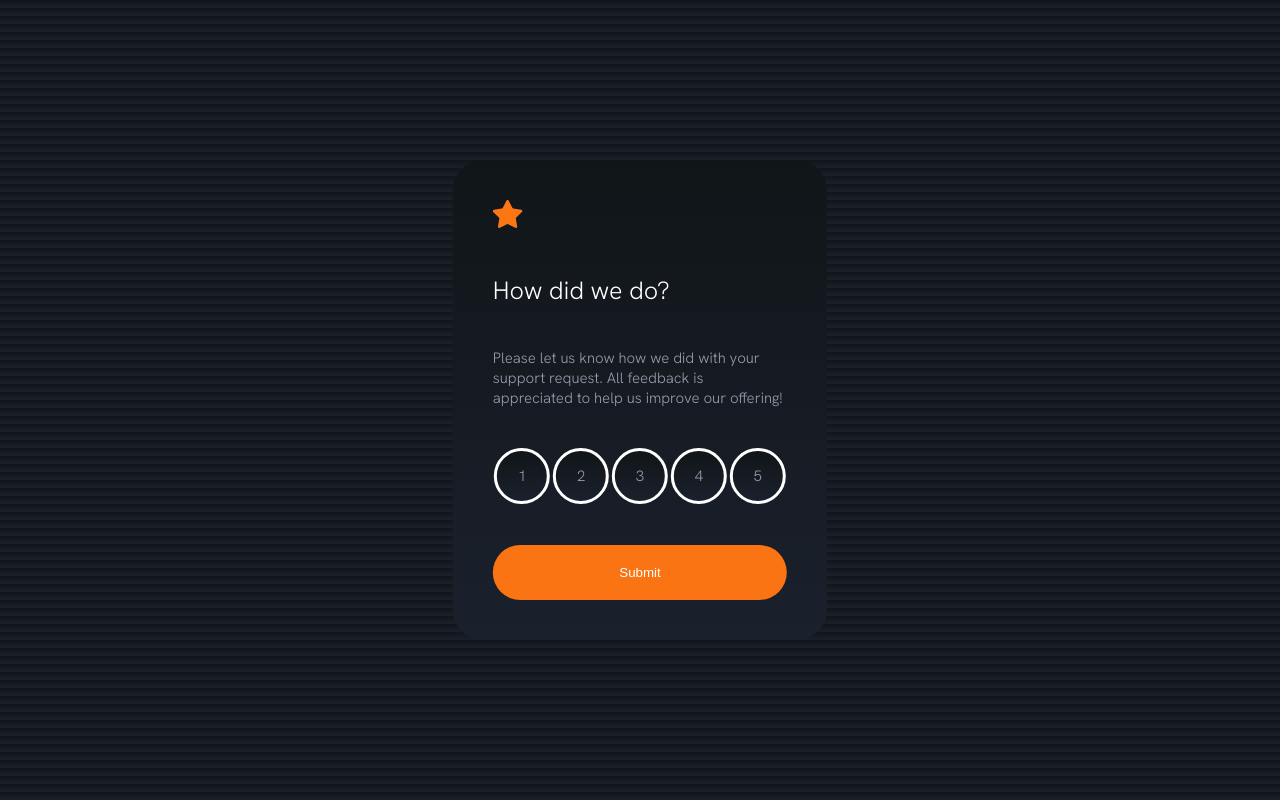
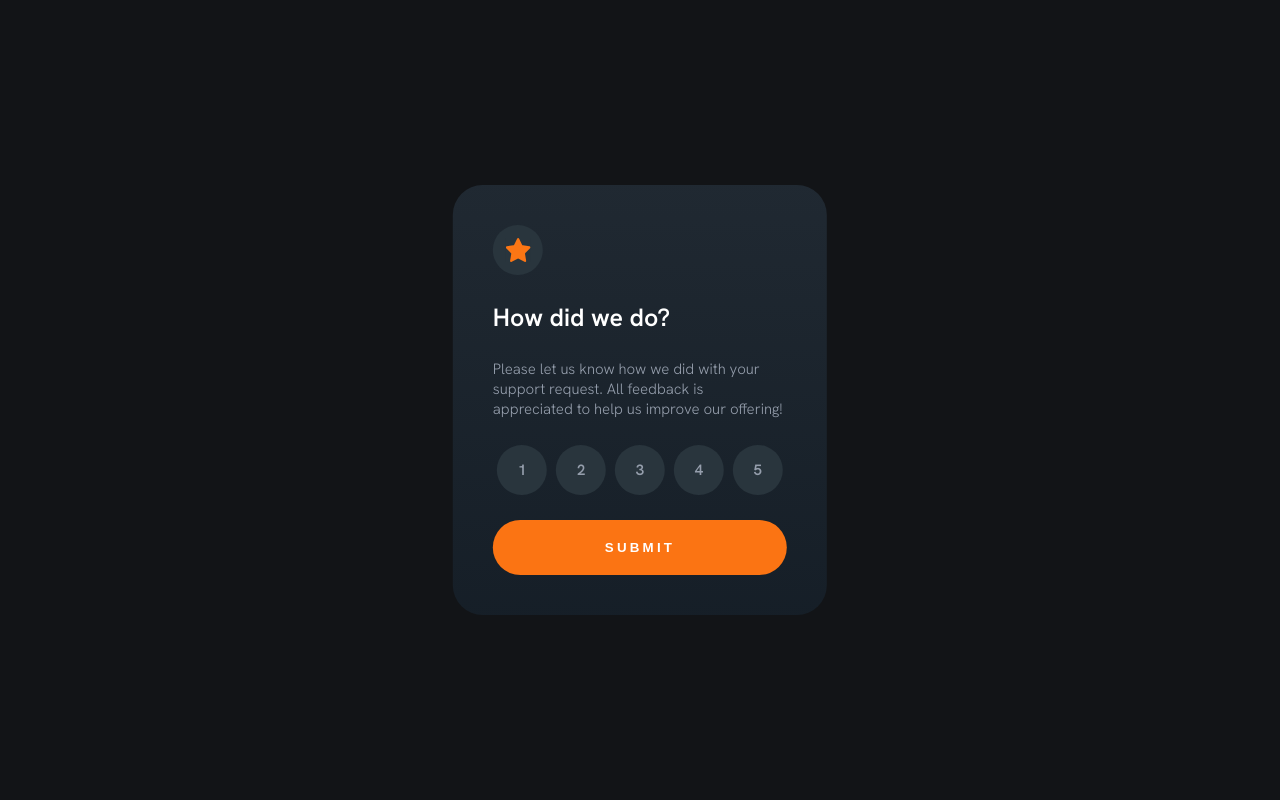
Before and after one commit to unachoza/frontend-designs, a plain HTML site: page interactive-rating-component-main/index.html in a window 1280 px wide. Drawn offline with Linux system fonts and the light colour scheme.

Commit message:
fixed duplicate rating by removing active class, fixed style background, font weight, and others

```diff
--- a/interactive-rating-component-main/script.js
+++ b/interactive-rating-component-main/script.js
@@ -7,6 +7,9 @@ let selectedValue = null
 
 ratingsContainer.addEventListener('click', (e) => {
     if (e.target.className != 'rating-value') return;
+    if (selectedValue != null) {
+        values.forEach((value) => value.classList.remove('active'))
+    }
     e.target.classList.add('active')
     selectedValue = e.target.innerHTML
 })
--- a/interactive-rating-component-main/styles.css
+++ b/interactive-rating-component-main/styles.css
@@ -2,11 +2,7 @@ body {
   font-size: 15px;
   color: hsl(217, 12%, 63%);
   font-family: "Hanken Grotesk", sans-serif;
-  background: linear-gradient(
-    180deg,
-    hsl(203, 19%, 8%) 0%,
-    hsl(220, 25%, 14%) 100%
-  );
+  background: hsl(216, 12%, 8%);
 }
 
 section {
@@ -20,37 +16,38 @@ section {
   flex-direction: column;
   padding: 40px;
   width: 23%;
-  height: 400px;
+  height: 350px;
   border-radius: 30px;
-  background: hsl(213, 19%, 18%);
   background: linear-gradient(
-    180deg,
-    hsl(203, 19%, 8%) 0%,
-    hsl(220, 25%, 14%) 100%
+    to top,
+   hsl(210, 29%, 12%),
+   hsl(210, 22%, 16%)
+
   );
 }
-
-.icon {
-  width: 30px;
-  background-color: linear-gradient(
-    90deg,
-    hsl(203, 19%, 8%) 0%,
-    hsl(220, 25%, 14%) 100%
-  );
-}
-.rating-value {
-  border: solid white;
+circle {
   display: flex;
   justify-content: center;
   border-radius: 50%;
   align-items: center;
   width: 50px;
   height: 50px;
-  background: linear-gradient(
-    180deg,
-    hsl(203, 19%, 8%) 0%,
-    hsl(220, 25%, 14%) 100%
-  );
+  background:hsl(204, 20%, 20%);
+}
+
+.icon {
+  width: 25px;
+  background:hsl(204, 20%, 20%);
+}
+.rating-value {
+  display: flex;
+  justify-content: center;
+  border-radius: 50%;
+  align-items: center;
+  width: 50px;
+  height: 50px;
+  font-weight: 700;
+  background: hsl(204, 20%, 20%);
 }
 .image {
   margin: 0 auto;
@@ -58,6 +55,7 @@ section {
 .title {
   font-size: 25px;
   color: white;
+  font-weight: 700;
 }
 
 .details {
@@ -84,7 +82,6 @@ li {
 .thank-you-card {
   text-align: center;
   visibility: hidden;
-  /* display: none; */
 }
 button {
   color: white;
@@ -93,6 +90,9 @@ button {
   border-radius: 30px;
   padding: 20px;
   width: 100%;
+  font-weight: 700;
+  letter-spacing: .2rem;
+  text-transform: uppercase;
 }
 button:hover {
   background-color: white;
@@ -100,11 +100,17 @@ button:hover {
   cursor: pointer;
 }
 
+/* RESPONSIVENESS */
+@media (max-width: 875px) {
+  section {
+    width: 40vw;
+  }
+}
+
 @media (max-width: 600px) {
   body {
     margin: 0;
     padding: 0;
-    background-color: hsl(216, 12%, 54%);
   }
   section {
     width: 70vw;
@@ -115,6 +121,8 @@ button:hover {
   }
 }
 
+
+/* USER INTERACTIONS */
 .hide {
   display: none;
 }
```
